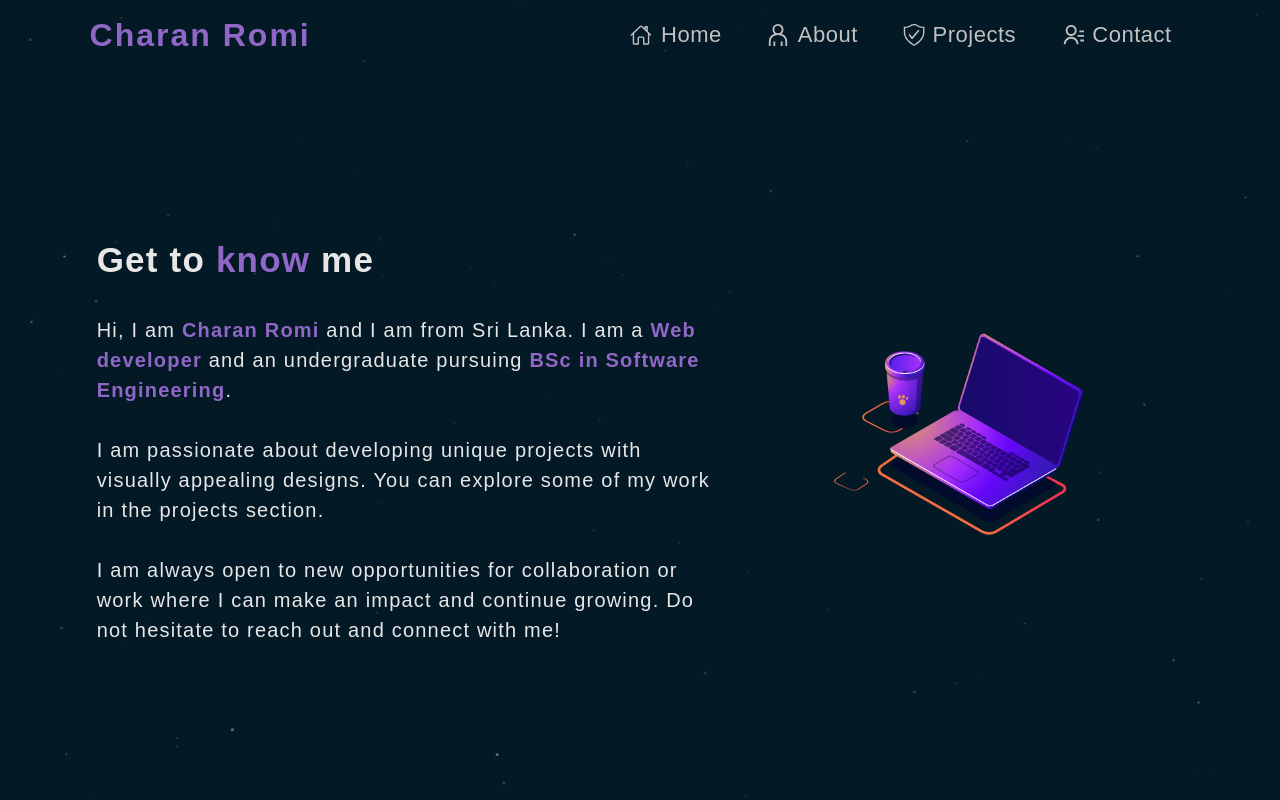
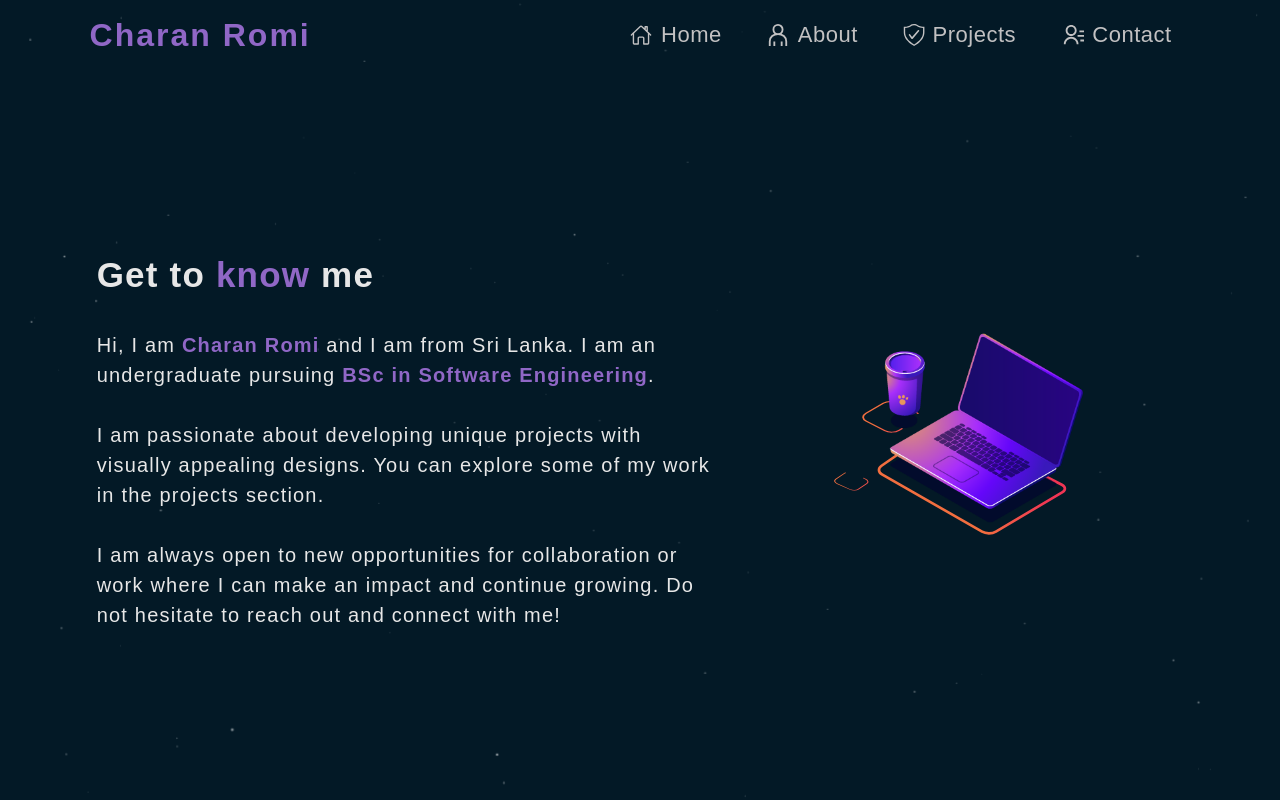
Before and after one commit to charan2r/my-portfolio, a React (Vite) app in the folder portfolio/: page /about in a window 1280 px wide. Shown: the top 800 px of the page. Built offline with nearby package versions, Linux system fonts and the light colour scheme.

Commit message:
new changes

```diff
--- a/portfolio/src/components/About.jsx
+++ b/portfolio/src/components/About.jsx
@@ -16,7 +16,7 @@ const About = () => {
           <h1 className='AboutTextHeading'>Get to <b>know</b> me</h1>
           <p>
             Hi, I am <b>Charan Romi</b> and I am from Sri Lanka.
-            I am a <b>Web developer</b> and an undergraduate pursuing <b>BSc in Software Engineering</b>.<br /><br />
+            I am an undergraduate pursuing <b>BSc in Software Engineering</b>.<br /><br />
 
             I am passionate about developing unique projects with visually appealing designs. You can explore some of my work in the projects section.<br /><br />
             I am always open to new opportunities for collaboration or work where I can make an impact and continue growing. Do not hesitate to reach out and connect with me!<br />
--- a/portfolio/src/components/Type.jsx
+++ b/portfolio/src/components/Type.jsx
@@ -6,7 +6,7 @@ const Type = () => {
         <div className="TypeEffect">
             <TypeWriter
                 options={{
-                    strings: ['Web Developer', 'Full-Stack Developer'],
+                    strings: ['Software Developer', 'Full-Stack Developer'],
                     autoStart: true,
                     loop: true,
                     delay: 70,
```
